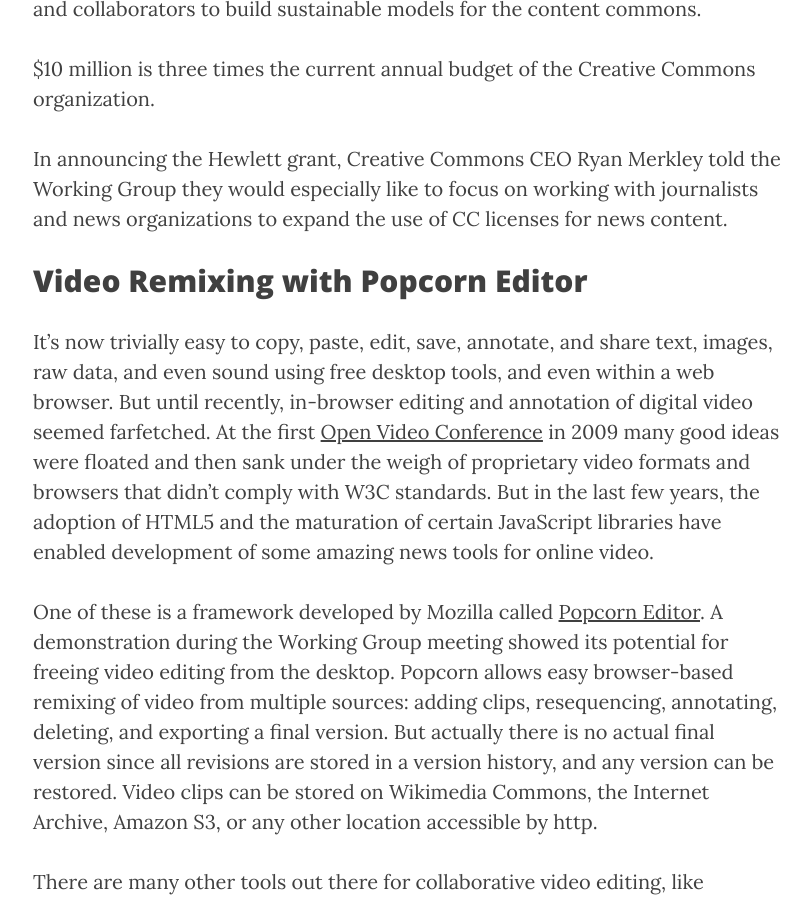
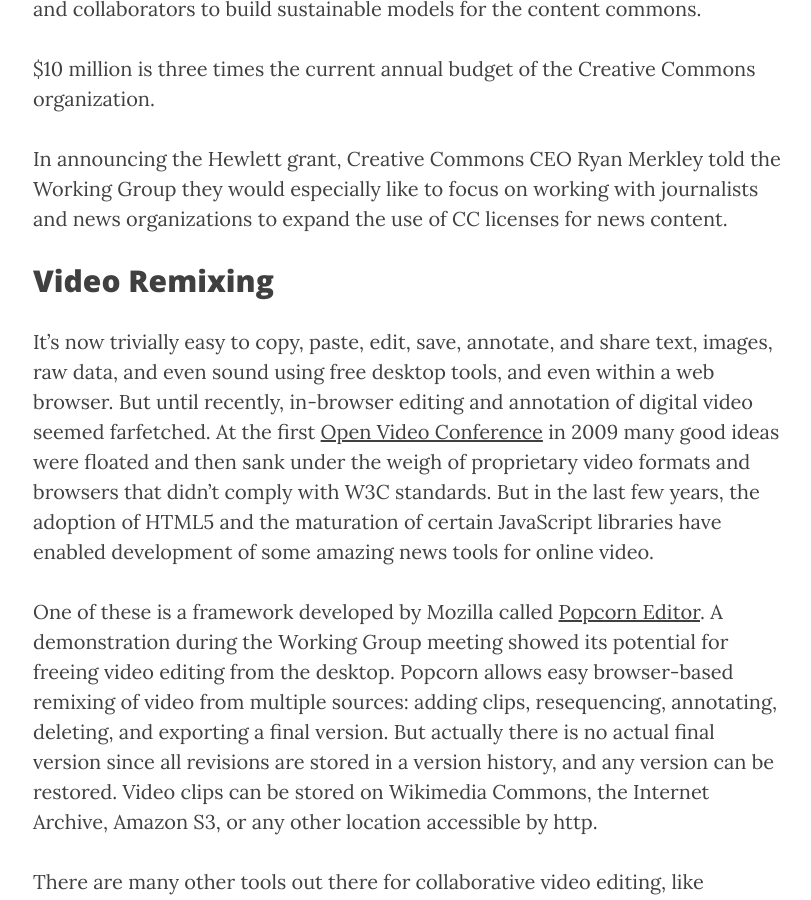
Before and after one commit to jackbrighton/jackbrighton.github.io, a Jekyll site: the page built from _posts/2016-02-07-open-video.md, in a window 1280 px wide and 900 px high, scrolled down 2710 px. Shown: the whole window, without its empty margins (232-1043 px from the left). Built offline with Jekyll 4.4.1, drawn with Linux system fonts in a browser that asks for light colours; nearby versions of some CDN libraries.

Commit message:
minor edit

```diff
--- a/_posts/2016-02-07-open-video.md
+++ b/_posts/2016-02-07-open-video.md
@@ -34,7 +34,7 @@
 
 In announcing the Hewlett grant, Creative Commons CEO Ryan Merkley told the Working Group they would especially like to focus on working with journalists and news organizations to expand the use of CC licenses for news content.
 
-## Video Remixing with Popcorn Editor
+## Video Remixing
 
 It’s now trivially easy to copy, paste, edit, save, annotate, and share text, images, raw data, and even sound using free desktop tools, and even within a web browser. But until recently, in-browser editing and annotation of digital video seemed farfetched. At the first [Open Video Conference](http://openvideoconference.org/) in 2009 many good ideas were floated and then sank under the weigh of proprietary video formats and browsers that didn’t comply with W3C standards. But in the last few years, the adoption of HTML5 and the maturation of certain JavaScript libraries have enabled development of some amazing news tools for online video.
 
```
